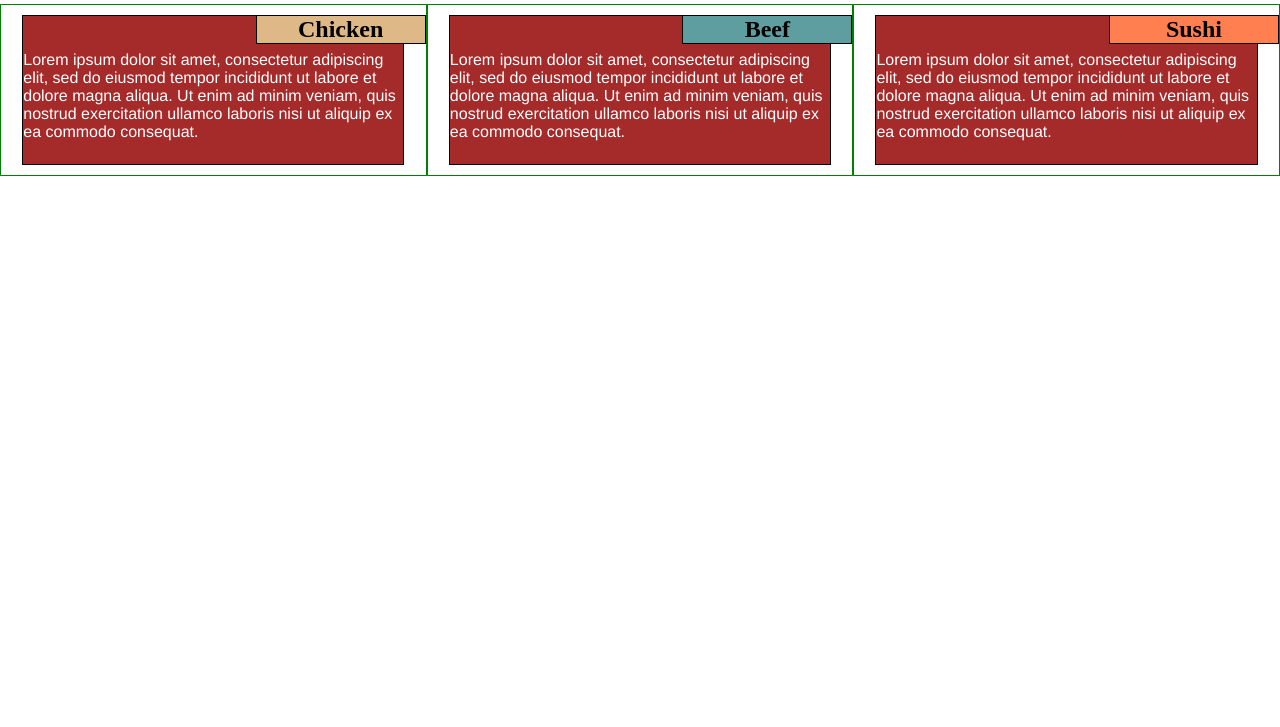
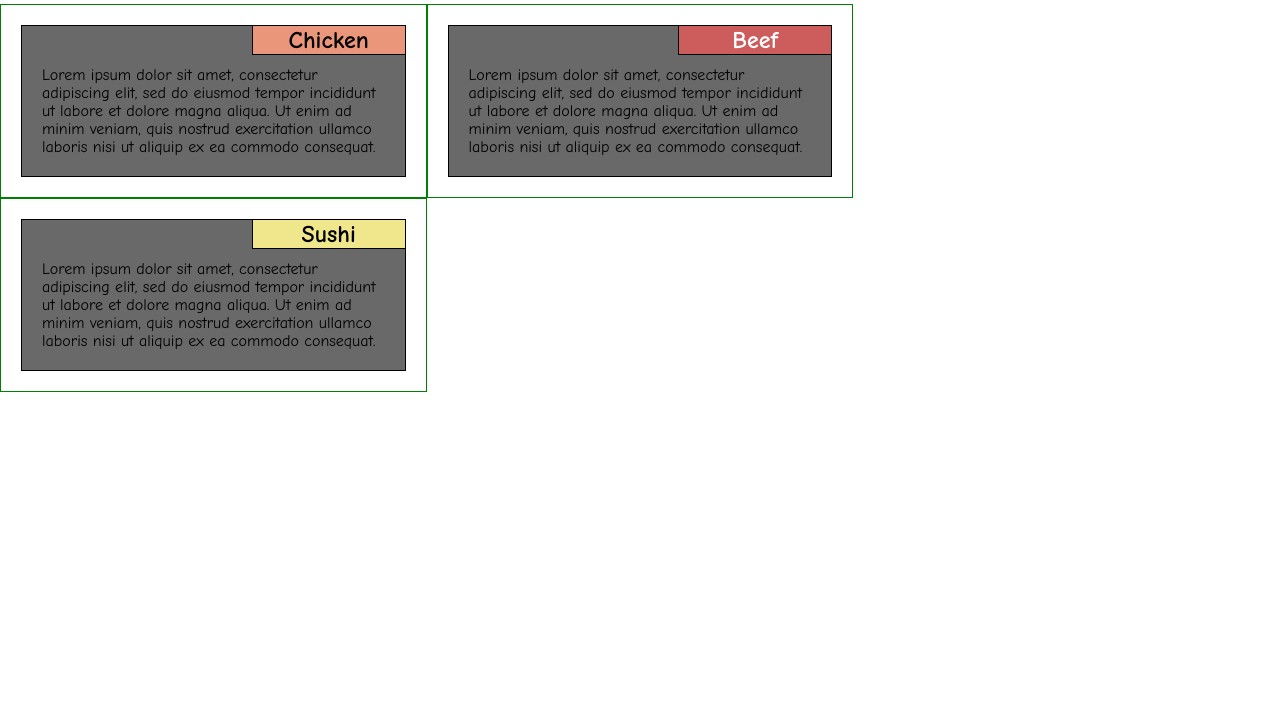
Before and after one commit to blacksahara/Assignment2, a plain HTML site: page index.html in a window 1280 px wide. Shown: the part 73-800 px from the top of the page. Drawn offline with Linux system fonts and the light colour scheme.

Commit message:
Add files via upload

```diff
--- a/css/styles.css
+++ b/css/styles.css
@@ -8,43 +8,42 @@ h1 {
   margin-top: 20px;
   margin-bottom: 20px;
   text-align: center;
+  font-family: "Comic Sans MS", cursive, sans-serif;
+
 }
 h2{
   width: 40%;
   text-align: center;
   border: 1px solid black;
   float: right;
-  margin-top: 10px;
+  font-family: "Comic Sans MS", cursive, sans-serif;
+
 }
 
 p {
   border: 1px solid black;
-  background-color: #A52A2A;
-  height: 150px;
-  padding-top: 35px;
-  width: 90%;
-  margin-left: auto;
-  margin-right: auto;
-  margin-top: 10px;
-  margin-bottom: 10px;
-  font-family: Helvetica;
-  color: white;
+  background-color: #696969;
+  padding: 40px 20px 20px 20px;
+  font-family: "Comic Sans MS", cursive, sans-serif;
+
 }
 
 #chicken {
-  background-color: #DEB887;
+  background-color: #E9967A;
 }
 #beef {
-  background-color: #5F9EA0;
+  background-color: #CD5C5C;
+  color: white;
 }
 #sushi {
-  background-color: #FF7F50;
+  background-color: #F0E68C;
 }
 
 /* Simple Responsive Framework. */
 .row {
   width: 100%;
   position: relative;
+  display: flex;
 
 }
 
@@ -53,6 +52,7 @@ p {
   .col-lg-1, .col-lg-2, .col-lg-3, .col-lg-4, .col-lg-5, .col-lg-6, .col-lg-7, .col-lg-8, .col-lg-9, .col-lg-10, .col-lg-11, .col-lg-12 {
     float: left;
     border: 1px solid green;
+    padding: 20px;
   }
   .col-lg-1 {
     width: 8.33%;
@@ -97,6 +97,7 @@ p {
   .col-md-1, .col-md-2, .col-md-3, .col-md-4, .col-md-5, .col-md-6, .col-md-7, .col-md-8, .col-md-9, .col-md-10, .col-md-11, .col-md-12 {
     float: left;
     border: 1px solid green;
+    padding: 20px;
   }
   .col-md-1 {
     width: 8.33%;
@@ -139,6 +140,7 @@ p {
   .col-xm-1, .col-xm-2, .col-xm-3, .col-xm-4, .col-xm-5, .col-xm-6, .col-xm-7, .col-xm-8, .col-xm-9, .col-xm-10, .col-xm-11, .col-xm-12{
     float: left;
     border: 1px solid green;
+    padding: 20px;
   }
   .col-xm-1 {
     width: 8.33%;
```
Also changed, not shown: index.html (line endings or trailing spaces).
